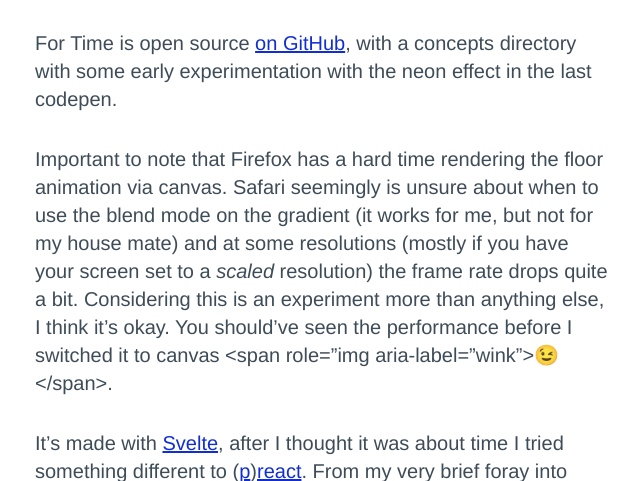
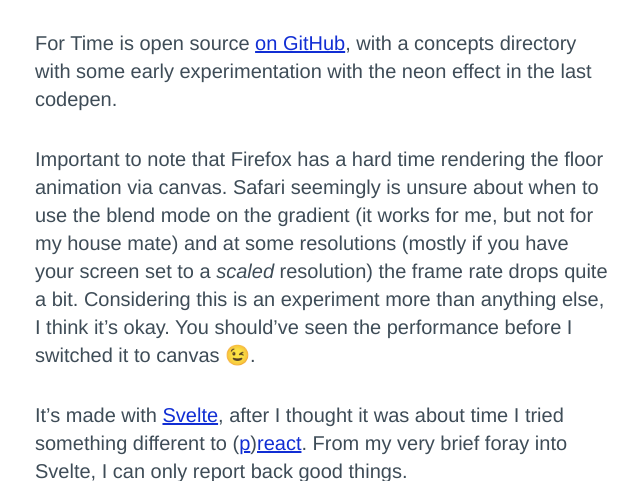
Before and after one commit to rdjpalmer/portfolio, a Jekyll site: the page built from _posts/2020-04-13-fortime.md, in a window 1280 px wide and 900 px high, scrolled down 2171 px, cut to the strip 0-481 px from the top of the window. Shown: the whole strip, without its empty margins (29-669 px from the left). Built offline with Jekyll 4.4.1, drawn with Linux system fonts in a browser that asks for light colours; comment, search, counter and statistics services are not loaded.

Commit message:
Add missing quotation mark

```diff
--- a/_posts/2020-04-13-fortime.md
+++ b/_posts/2020-04-13-fortime.md
@@ -37,7 +37,7 @@ For the inspiration that started it all off, you'll find a couple of Codepens be
 
 For Time is open source <a href="https://github.com/rdjpalmer/fortime" target="_blank" rel="noopener noreferrer">on GitHub</a>, with a concepts directory with some early experimentation with the neon effect in the last codepen.
 
-Important to note that Firefox has a hard time rendering the floor animation via canvas. Safari seemingly is unsure about when to use the blend mode on the gradient (it works for me, but not for my house mate) and at some resolutions (mostly if you have your screen set to a *scaled* resolution) the frame rate drops quite a bit. Considering this is an experiment more than anything else, I think it's okay. You should've seen the performance before I switched it to canvas <span role="img aria-label="wink">😉</span>.
+Important to note that Firefox has a hard time rendering the floor animation via canvas. Safari seemingly is unsure about when to use the blend mode on the gradient (it works for me, but not for my house mate) and at some resolutions (mostly if you have your screen set to a *scaled* resolution) the frame rate drops quite a bit. Considering this is an experiment more than anything else, I think it's okay. You should've seen the performance before I switched it to canvas <span role="img" aria-label="wink">😉</span>.
 
 It's made with <a href="https://svelte.dev/" target="_blank"  rel="noopener noreferrer">Svelte</a>, after I thought it was about time I tried something different to (<a href="https://preactjs.com/" target="_blank" rel="noopener noreferrer">p</a>)<a href="https://reactjs.org/" target="_blank" rel="noopener noreferrer">react</a>. From my very brief foray into Svelte, I can only report back good things.
 
```
